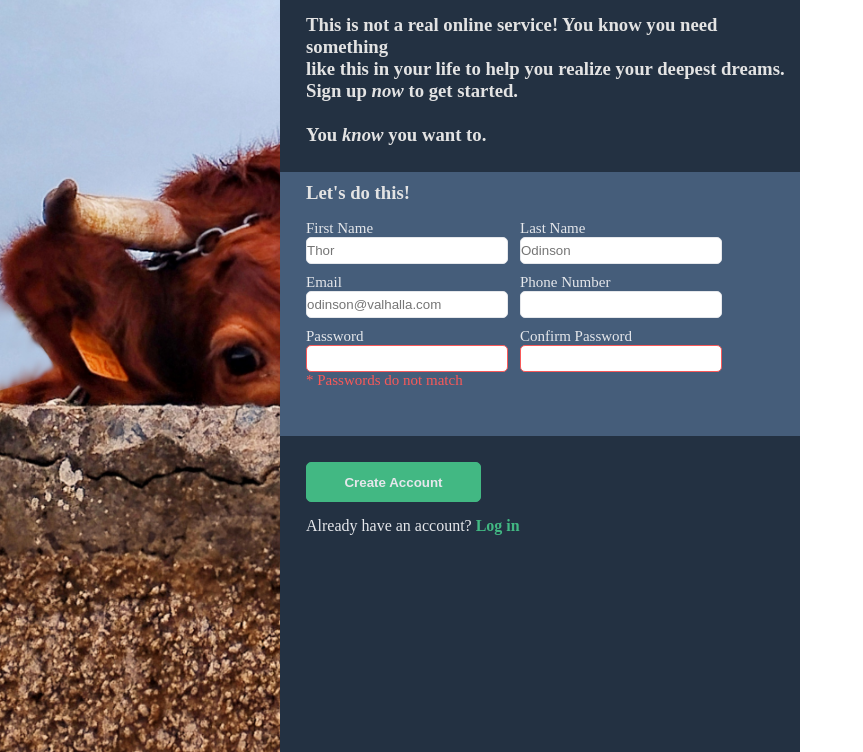
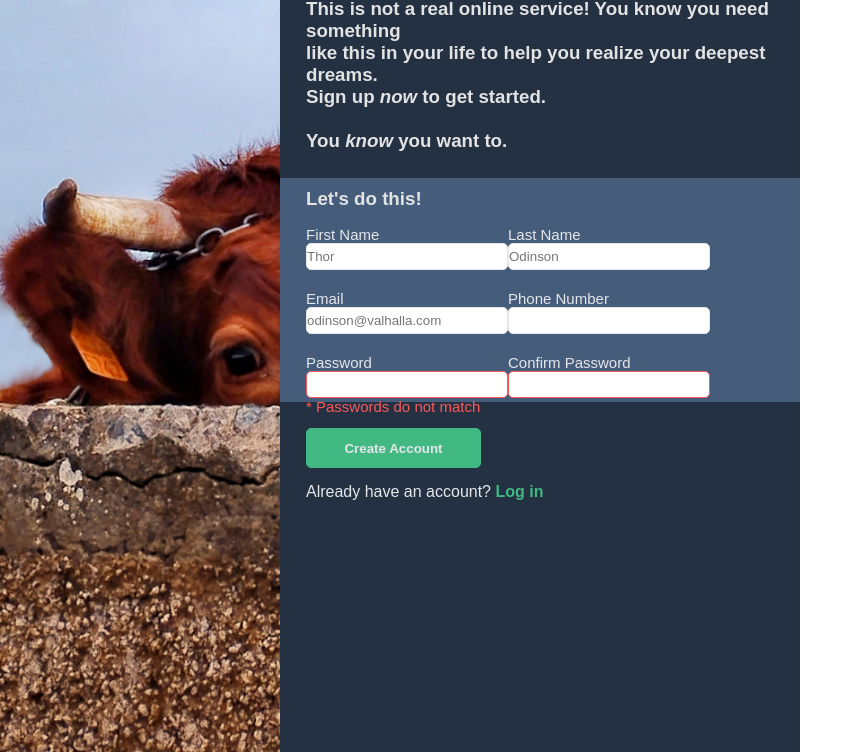
Before and after one commit to Tinfoil-droid/Sign-up-Form, a plain HTML site: page index.html in a window 1280 px wide. Shown: the part 48-800 px from the top of the page, without its empty margins (0-863 px from the left). Drawn offline with Linux system fonts and the light colour scheme.

Commit message:
style improvements

```diff
--- a/style.css
+++ b/style.css
@@ -34,6 +34,7 @@
   flex-direction: column;
   background-color: #233142;
   width: 65vw;
+  font-family: Arial, Helvetica, sans-serif;
 }
 
 .first {
@@ -48,7 +49,7 @@
 
 .second {
   background-color: #455d7a;
-  height: 33vh;
+  height: 28vh;
   align-items: center;
   color: #e3e3e3;
 }
@@ -58,14 +59,14 @@
   flex-direction: row;
   margin-left: 5%;
   margin-top: 3%;
-  width: 80%;
+  width: 70%;
   justify-content: space-between;
 }
 
 .form-div {
   display: flex;
   flex-direction: column;
-  margin-bottom: 10px;
+  margin-bottom: 10%;
 }
 
 input {
@@ -75,7 +76,7 @@ input {
   height: 25px;
 }
 
-input :focus {
+input:focus {
   border: 1px solid blue;
 }
 
```
